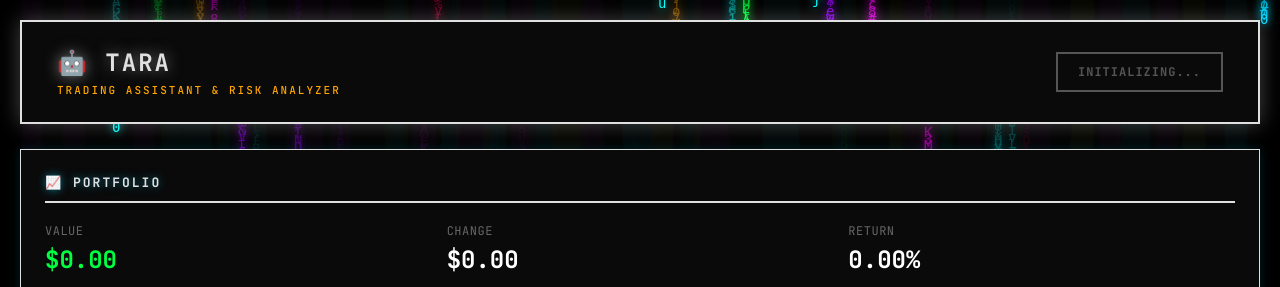
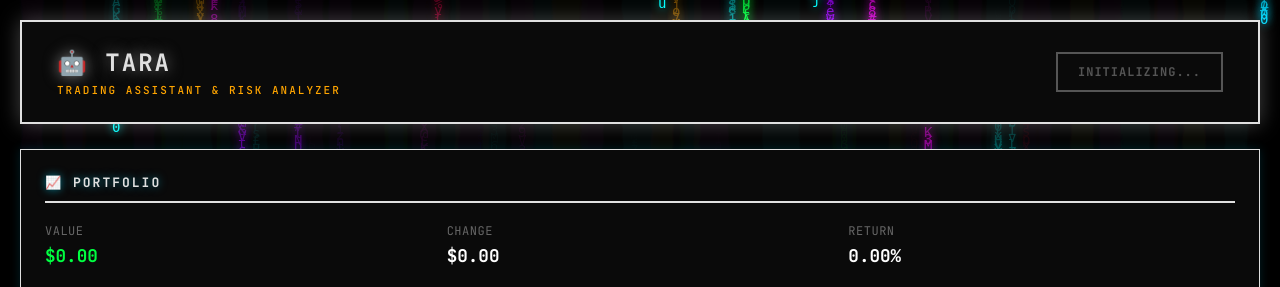
Before and after one commit to CodeShali/scalp-bot, a Flask app: page / in a window 1280 px wide. Shown: the top 287 px of the page. Run offline with Flask 3, Linux system fonts and the light colour scheme; data that the repository does not hold is empty; parts of the project's set-up code (start-up, migrations or seed data) failed here and were passed over.

Commit message:
FIX: Portfolio chart not showing and timeframe switching
FIXES:
1. ✅ Chart not appearing
   - Removed reference to non-existent portfolioChange element
   - Fixed chart.update() call (was 'none', now default)
   - Added console logging for debugging

2. ✅ Timeframe switching not working
   - Chart now updates properly when switching 1D/1W/etc
   - Data loads on demand for each timeframe
   - Smooth transitions between views

3. ✅ Reduced font sizes
   - Changed from 1.5em to 1.1em
   - Value, Change, Return all smaller
   - Cleaner, more compact look

Debug Logging Added:
- 'Initializing portfolio chart...'
- 'Loading portfolio data for {timeframe}...'
- 'Loaded X data points for {timeframe}'
- 'Updating chart...'

Check browser console to see what's happening!

```diff
--- a/static/dashboard.js
+++ b/static/dashboard.js
@@ -92,7 +92,7 @@ function updatePortfolioChart(data) {
     // Update chart
     portfolioChart.data.labels = chartData.map(d => d.time);
     portfolioChart.data.datasets[0].data = chartData.map(d => d.value);
-    portfolioChart.update('none');
+    portfolioChart.update();
 
     // Update stats
     if (chartData.length > 0) {
@@ -106,13 +106,12 @@ function updatePortfolioChart(data) {
         document.getElementById('chartDailyPnl').className = 'stat-value ' + (change >= 0 ? 'positive' : 'negative');
         document.getElementById('chartTotalReturn').textContent = formatPercent(changePercent);
         document.getElementById('chartTotalReturn').className = 'stat-value ' + (changePercent >= 0 ? 'positive' : 'negative');
-        document.getElementById('portfolioChange').textContent = formatPercent(changePercent);
-        document.getElementById('portfolioChange').style.color = changePercent >= 0 ? '#00ff41' : '#ff0055';
     }
 }
 
 async function loadPortfolioData(timeframe) {
     try {
+        console.log(`Loading portfolio data for ${timeframe}...`);
         const response = await fetch(`/api/portfolio/history?timeframe=${timeframe}`);
         const result = await response.json();
 
@@ -121,11 +120,14 @@ async function loadPortfolioData(timeframe) {
             return;
         }
 
+        console.log(`Loaded ${result.data?.length || 0} data points for ${timeframe}`);
+
         // Store data
         portfolioData[timeframe] = result.data || [];
 
         // Update chart if this is the current timeframe
         if (timeframe === currentRange) {
+            console.log('Updating chart...');
             updatePortfolioChart();
         }
     } catch (error) {
@@ -865,7 +867,9 @@ document.querySelectorAll('.chart-btn').forEach(btn => {
 
 // Initialize chart on page load
 document.addEventListener('DOMContentLoaded', () => {
+    console.log('Initializing portfolio chart...');
     initPortfolioChart();
+    console.log('Chart initialized, loading data...');
     // Load initial data
     loadPortfolioData('1D');
     // Refresh every 30 seconds
--- a/templates/dashboard.html
+++ b/templates/dashboard.html
@@ -26,15 +26,15 @@
             <div style="display: grid; grid-template-columns: repeat(3, 1fr); gap: 15px; margin-bottom: 20px;">
                 <div>
                     <div class="stat-label" style="margin-bottom: 5px;">Value</div>
-                    <div class="stat-value" id="chartPortfolioValue" style="font-size: 1.5em; color: #00ff41;">$0.00</div>
+                    <div class="stat-value" id="chartPortfolioValue" style="font-size: 1.1em; color: #00ff41;">$0.00</div>
                 </div>
                 <div>
                     <div class="stat-label" style="margin-bottom: 5px;">Change</div>
-                    <div class="stat-value" id="chartDailyPnl" style="font-size: 1.5em;">$0.00</div>
+                    <div class="stat-value" id="chartDailyPnl" style="font-size: 1.1em;">$0.00</div>
                 </div>
                 <div>
                     <div class="stat-label" style="margin-bottom: 5px;">Return</div>
-                    <div class="stat-value" id="chartTotalReturn" style="font-size: 1.5em;">0.00%</div>
+                    <div class="stat-value" id="chartTotalReturn" style="font-size: 1.1em;">0.00%</div>
                 </div>
             </div>
             <div style="position: relative; height: 220px; margin-bottom: 15px;">
```
